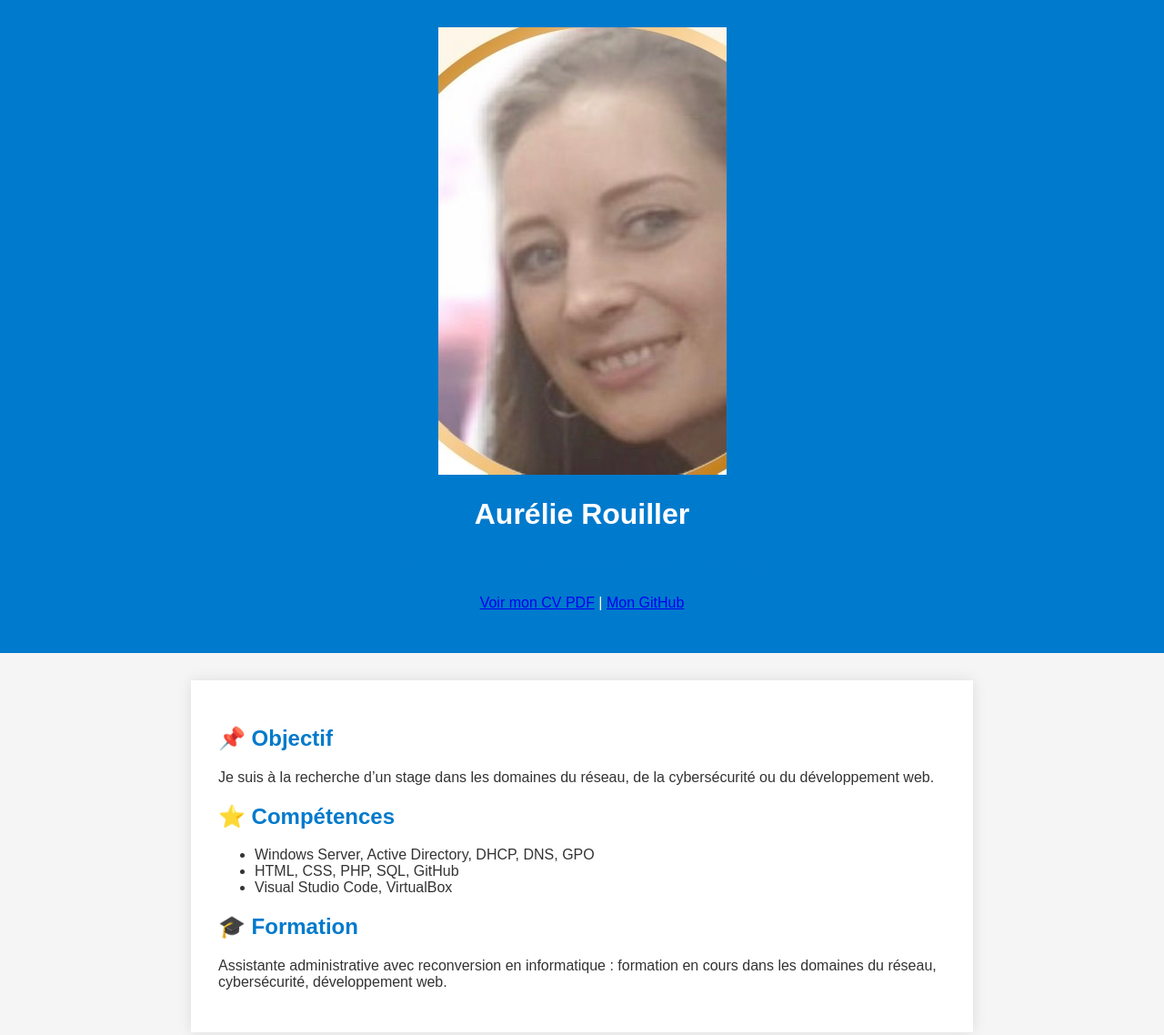
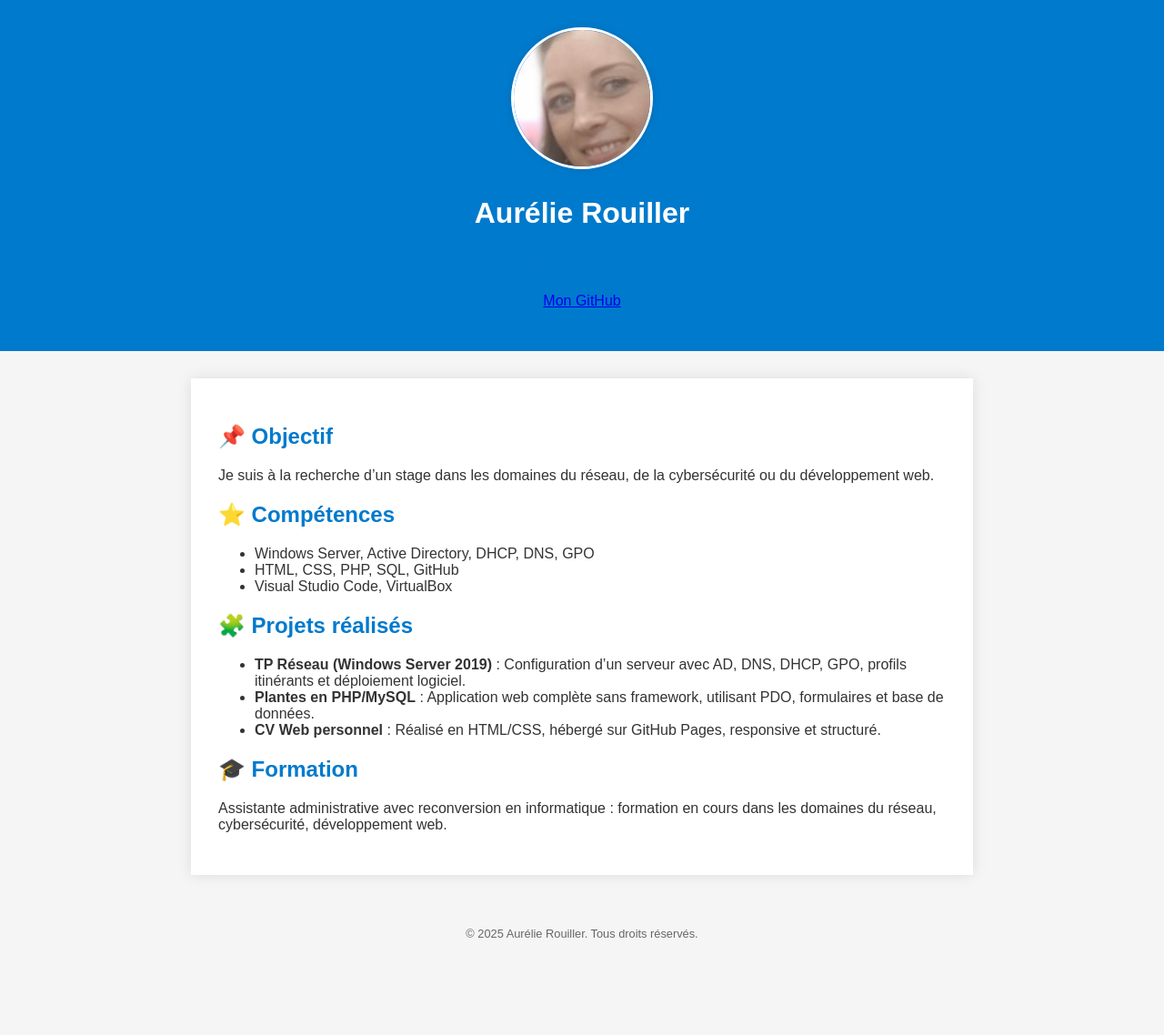
Before and after one commit to Aur1/aur1.github.io, a plain HTML site: page index.html in a window 1280 px wide. Shown: the top 1138 px of the page at 91% size. After the commit the page ends 1062 px from the top, so only its background shows below. Drawn offline with Linux system fonts and the light colour scheme.

Commit message:
Ajout de la section Projets réalisés

```diff
--- a/index.html
+++ b/index.html
@@ -9,12 +9,11 @@
 </head>
 <body>
     <header>
-        <img src="photo.jpg" alt="ma photo">
+        <img src="photo.jpg" alt="ma photo" class="photo" />
         <h1>Aurélie Rouiller</h1>
         <h2>Étudiante en IT - Recherche de stage</h2>
         <p>
-            <a href="CV_Aurelie_Rouiller.pdf" target="_blank">Voir mon CV PDF</a> |
-            <a href="https://github.com/aur1" target="_blank">Mon GitHub</a>
+           <a href="https://github.com/aur1" target="_blank">Mon GitHub</a>
         </p>
     </header>
     <main>
@@ -32,6 +31,24 @@
             </ul>
         </section>
         <section>
+             <h2>🧩 Projets réalisés</h2>
+             <ul>
+               <li>
+               <strong>TP Réseau (Windows Server 2019)</strong> :
+      Configuration d’un serveur avec AD, DNS, DHCP, GPO, profils itinérants et déploiement logiciel.
+               </li>
+               <li>
+               <strong>Plantes en PHP/MySQL</strong> :
+       Application web complète sans framework, utilisant PDO, formulaires et base de données.
+               </li>
+               <li>
+      <strong>CV Web personnel</strong> :
+      Réalisé en HTML/CSS, hébergé sur GitHub Pages, responsive et structuré.
+               </li>
+             </ul>
+        </section>
+
+        <section>
             <h2>🎓 Formation</h2>
             <p>Assistante administrative avec reconversion en informatique : formation en cours dans les domaines du réseau, cybersécurité, développement web.</p>
         </section>
```
